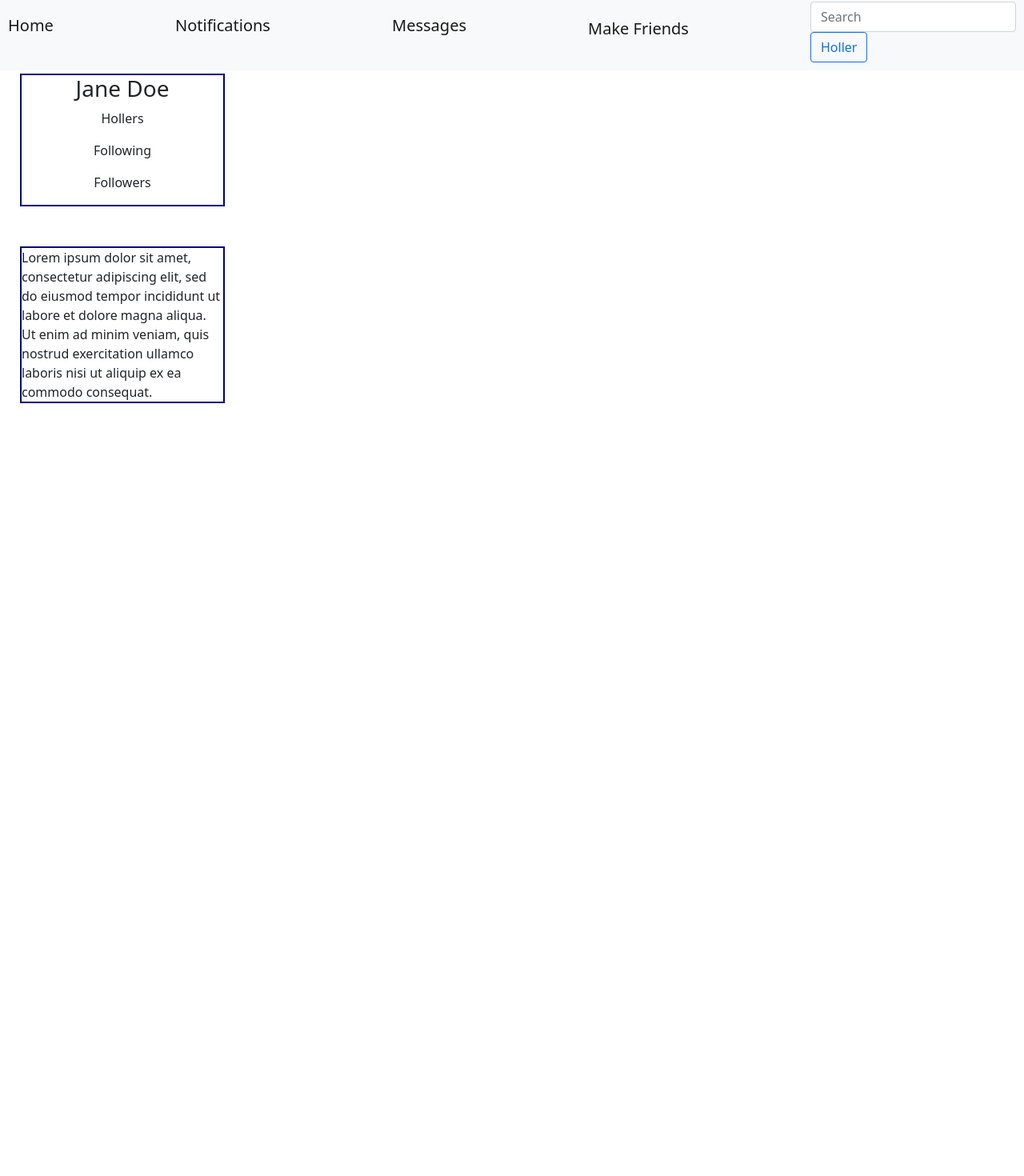
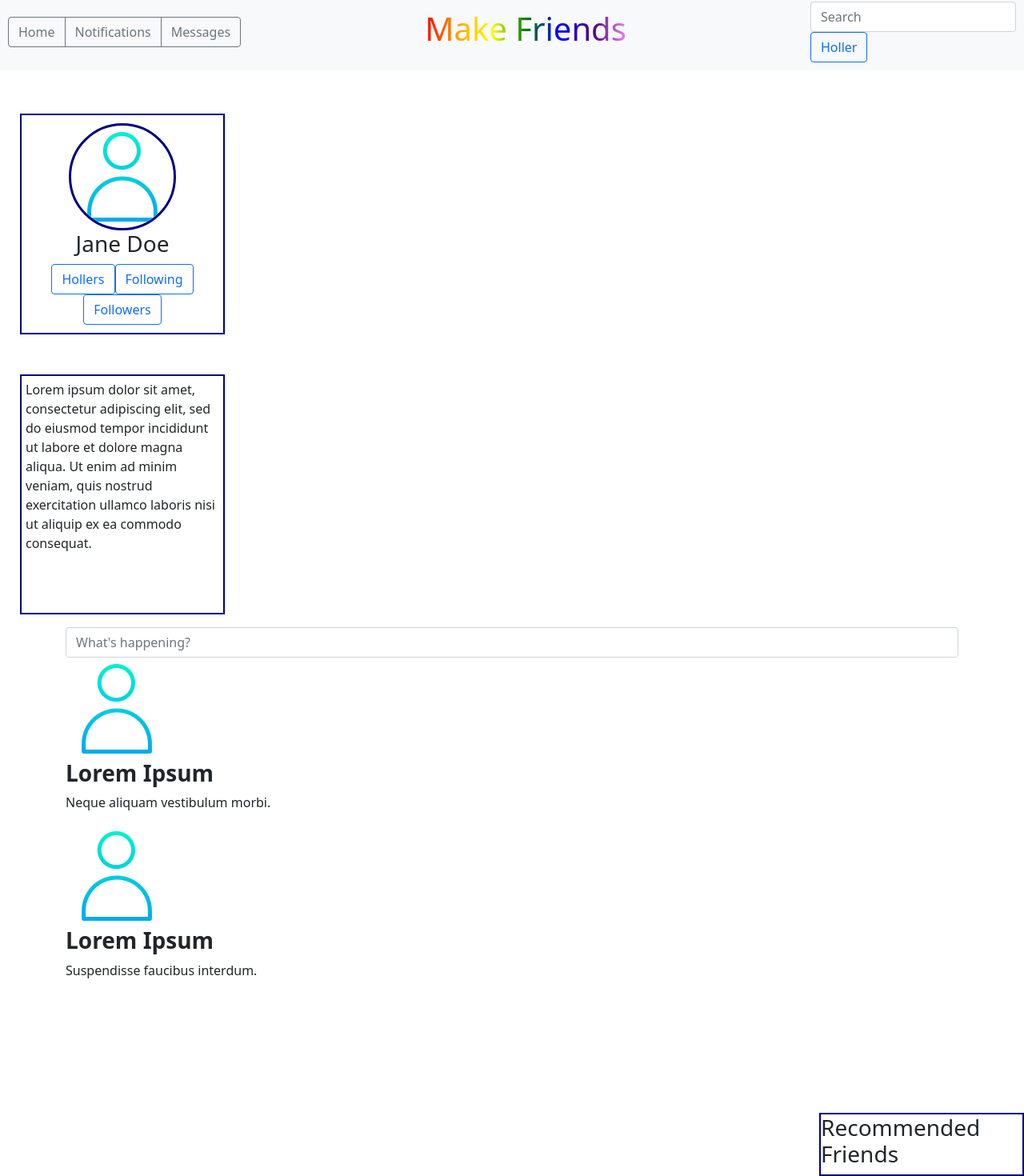
Before and after one commit to paigetiedeman/social-media-clone, a React (Create React App) app: page / in a window 1280 px wide. Shown: the part 8-1478 px from the top of the page at 80% size. Before the commit the page ends 800 px from the top, so only its background shows below. Built offline with nearby package versions, Linux system fonts and the light colour scheme.

Commit message:
WIP: components and styling
Co-Authored-By: Anna Clarke <annac.klingberg@gmail.com>
Co-Authored-By: Nick Hennessy <njhnny@gmail.com>

```diff
--- a/src/App.css
+++ b/src/App.css
@@ -6,20 +6,45 @@
   float: left;
   width: 20%;
   margin-left: 25px;
-  margin-top: 100px;
+  margin-top: 150px;
 }
 
 .profile {
   border: 2px solid navy;
   text-align: center;
+  padding: 10px;
 }
 
 .bio {
   margin-top: 50px;
   border: 2px solid navy;
+  height: 300px;
+  padding: 5px;
+}
 
+.profile-pic {
+  border: 3px solid navy;
+  border-radius: 50%;
+}
+
+.rainbow-text {
+  background-image: linear-gradient(to left, violet, indigo, blue, green, yellow, orange, red);   -webkit-background-clip: text;
+  color: transparent;
 }
 
 .navbar {
   padding: 10px;
 }
+
+.recommended {
+  float: right;
+  width: 20%;
+  margin-left: 25px;
+  margin-top: 150px;
+  border: 2px solid navy;
+}
+
+.mini-image {
+  width: 15px;
+  height: 15px;
+}
--- a/src/components/App.js
+++ b/src/components/App.js
@@ -1,6 +1,6 @@
 import Header from './Header.js';
-// import Feed from './Feed.js';
-// import Recommended from './Recommended.js';
+import Feed from './Feed.js';
+import Recommended from './Recommended.js';
 import Sidebar from './Sidebar.js';
 import React from "react";
 import "../App.css";
@@ -10,8 +10,8 @@ function App() {
     <React.Fragment>
       <Header />
       <Sidebar />
-      {/* <Feed />
-      <Recommended /> */}
+      <Feed />
+      <Recommended />
     </React.Fragment>
   );
 }
--- a/src/components/Feed.js
+++ b/src/components/Feed.js
@@ -1,5 +1,6 @@
 import React from 'react';
 import Post from './Post';
+import miniImage from './../img/mini.png';
 
 const postList = [
   {
@@ -11,3 +12,23 @@ const postList = [
     message: 'Suspendisse faucibus interdum.'
   }
 ];
+
+function Feed(){
+  return (
+    <React.Fragment>
+      <div className="container">
+        <form className="form-inline">
+          <img className="mini-image" src={miniImage} alt="square image"></img>
+          <input type="text" className="form-control" placeholder="What's happening?"/>
+        </form>
+        {postList.map((post, index) =>
+          <Post names={post.names}
+          message={post.message}
+          key={index}/>
+        )}
+      </div>
+    </React.Fragment>
+  );
+}
+
+export default Feed;
--- a/src/components/Header.js
+++ b/src/components/Header.js
@@ -5,13 +5,25 @@ function Header() {
   return (
     <React.Fragment>
       <nav className="navbar fixed-top navbar-light bg-light">
-        <p className="navbar-brand" >Home</p>
-        <p className="navbar-brand" >Notifications</p>
-        <p className="navbar-brand" >Messages</p>
-        <h1 className="navbar-brand" >Make Friends</h1>
+        <div className="btn-group" role="group">
+          <button className="btn btn-outline-secondary" type="button">Home</button>
+          <button className="btn btn-outline-secondary" type="button">Notifications</button>
+          <button className="btn btn-outline-secondary" type="button">Messages</button>
+          </div>
+          <h1 className="rainbow-text">Make Friends</h1>
         <form className="form-inline">
-          <input className="form-control mr-sm-2 form-inline" type="search" placeholder="Search" aria-label="Search" />
-          <button className="btn btn-outline-primary my-2 my-sm-0 form-inline" type="submit">Holler</button>
+          <input
+            className="form-control mr-sm-2 form-inline"
+            type="search"
+            placeholder="Search"
+            aria-label="Search"
+          />
+          <button
+            className="btn btn-outline-primary my-2 my-sm-0 form-inline"
+            type="submit"
+          >
+            Holler
+          </button>
         </form>
       </nav>
     </React.Fragment>
--- a/src/components/Post.js
+++ b/src/components/Post.js
@@ -1,10 +1,11 @@
 import React from 'react';
 import PropTypes from 'prop-types';
+import profileImage from './../img/profile.png';
 
 function Post(props) {
   return (
     <React.Fragment>
-      <img src="https://placehold.it/"></img>
+      <img src={profileImage} alt="profile image"></img>
       <h3><strong>{props.names}</strong></h3>
       <p>{props.message}</p>
     </React.Fragment>
--- a/src/components/Recommended.js
+++ b/src/components/Recommended.js
@@ -0,0 +1,14 @@
+import React from 'react';
+
+function Recommended() {
+  return(
+    <React.Fragment>
+      <div className="recommended">
+      <h3>Recommended Friends</h3>
+      <div></div>
+      </div>
+    </React.Fragment>
+  );
+}
+
+export default Recommended;
--- a/src/components/Sidebar.js
+++ b/src/components/Sidebar.js
@@ -1,14 +1,16 @@
 import React from 'react';
+import ProfilePic from '../img/profile.png';
 
 function Sidebar() {
   return(
     <React.Fragment>
       <div className="sidebar">
         <div className="profile">
+          <img  className="profile-pic" src={ProfilePic} alt="user's profile picture"/>
           <h3>Jane Doe</h3>
-          <p>Hollers</p>
-          <p>Following</p>
-          <p>Followers</p>
+          <button className="btn btn-outline-primary">Hollers</button>
+          <button className="btn btn-outline-primary">Following</button>
+          <button className="btn btn-outline-primary">Followers</button>
         </div>
         <p className="bio">Lorem ipsum dolor sit amet, consectetur adipiscing elit, sed do eiusmod tempor incididunt ut labore et dolore magna aliqua. Ut enim ad minim veniam, quis nostrud exercitation ullamco laboris nisi ut aliquip ex ea commodo consequat.</p>
       </div>
```
Also changed, not shown: src/img/mini.png (added), src/img/profile.png (added).
